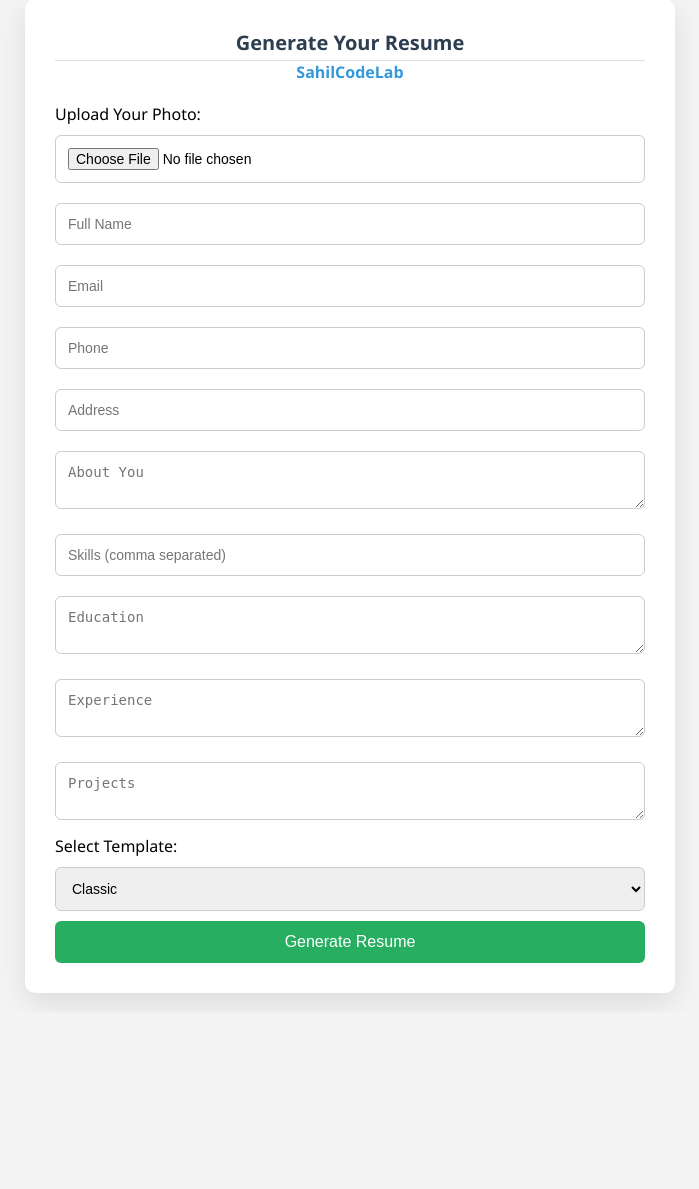
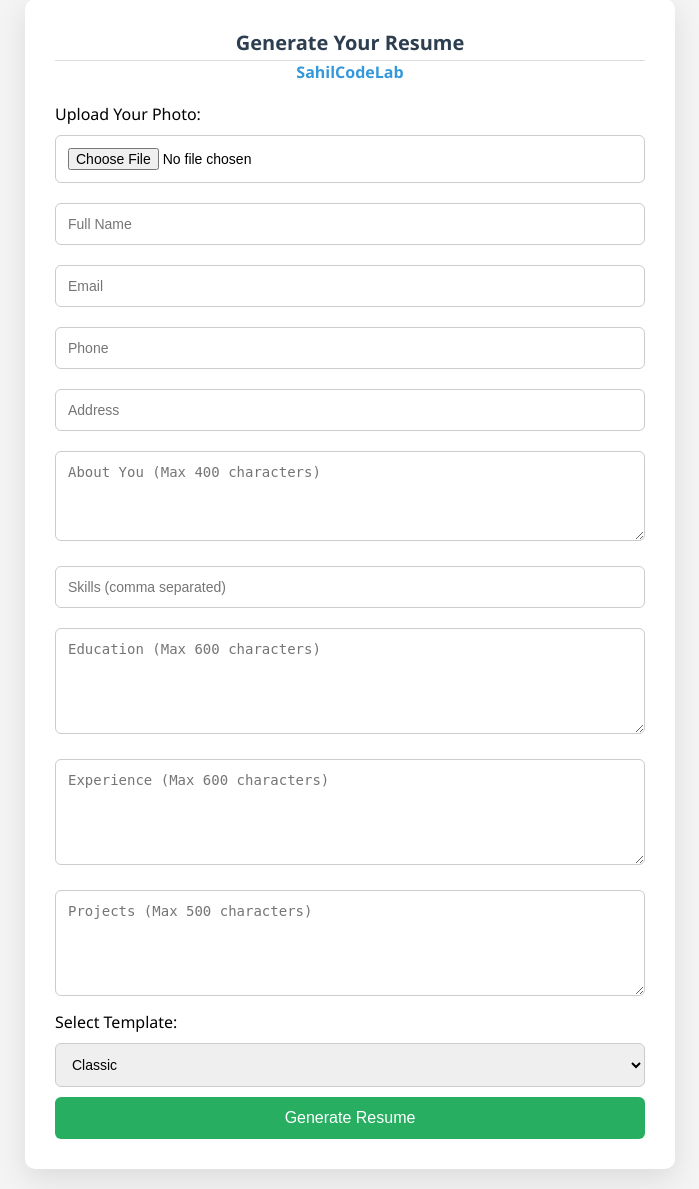
Before and after one commit to SahilCodeLab/Resume, a Flask app: page / in a window 1280 px wide. Shown: the part 21-1210 px from the top of the page, without its empty margins (290-989 px from the left). Before the commit the page ends 1024 px from the top, so only its background shows below. Run offline with Flask 3, Linux system fonts and the light colour scheme; some libraries are stand-ins or nearby versions.

Commit message:
Update form.html

```diff
--- a/templates/form.html
+++ b/templates/form.html
@@ -85,6 +85,7 @@
 </head>
 <body>
 
+<!-- 🔰 Adsterra -->
 <script type="text/javascript">
   atOptions = {
     'key' : '83f3fca3ce7965fb94f03a7ee7cd1eb8',
@@ -94,8 +95,8 @@
     'params' : {}
   };
 </script>
+<script type="text/javascript" src="//www.highperformanceformat.com/83f3fca3ce7965fb94f03a7ee7cd1eb8/invoke.js"></script>
 
-<script type="text/javascript" src="//www.highperformanceformat.com/83f3fca3ce7965fb94f03a7ee7cd1eb8/invoke.js"></script>
 <div class="form-container">
   <h2>Generate Your Resume</h2>
   <h4>SahilCodeLab</h4>
@@ -112,23 +113,23 @@
 
     <input type="hidden" name="photo_data" id="photoData">
 
-      <!-- 📝 User Fields -->
-      <input type="text" name="name" placeholder="Full Name" required>
-      <input type="email" name="email" placeholder="Email" required>
-      <input type="text" name="phone" placeholder="Phone" required>
-      <input type="text" name="address" placeholder="Address">
-      <textarea name="about" placeholder="About You"></textarea>
-      <input type="text" name="skills" placeholder="Skills (comma separated)">
-      <textarea name="education" placeholder="Education"></textarea>
-      <textarea name="experience" placeholder="Experience"></textarea>
-      <textarea name="projects" placeholder="Projects"></textarea>
+    <!-- 📝 User Fields (with character limits) -->
+    <input type="text" name="name" placeholder="Full Name" required maxlength="50">
+    <input type="email" name="email" placeholder="Email" required maxlength="50">
+    <input type="text" name="phone" placeholder="Phone" required maxlength="15">
+    <input type="text" name="address" placeholder="Address" maxlength="100">
+
+    <textarea name="about" placeholder="About You (Max 400 characters)" maxlength="400" rows="4"></textarea>
+    <input type="text" name="skills" placeholder="Skills (comma separated)" maxlength="150">
+    <textarea name="education" placeholder="Education (Max 600 characters)" maxlength="600" rows="5"></textarea>
+    <textarea name="experience" placeholder="Experience (Max 600 characters)" maxlength="600" rows="5"></textarea>
+    <textarea name="projects" placeholder="Projects (Max 500 characters)" maxlength="500" rows="5"></textarea>
 
     <label>Select Template:</label>
     <select name="template">
       <option value="1">Classic</option>
       <option value="2">Modern</option>
-      <!-- ✅ New -->
-  <option value="3">Creative</option>   <!-- ✅ New -->
+      <option value="3">Creative</option> <!-- ✅ Added -->
     </select>
 
     <button type="submit">Generate Resume</button>
@@ -144,7 +145,6 @@
   const cropBox = document.getElementById('crop-box');
   const photoDataInput = document.getElementById('photoData');
 
-    // Load cropped image if exists
   window.onload = () => {
     const saved = localStorage.getItem('croppedPhoto');
     if (saved) {
@@ -161,8 +161,7 @@
     const url = URL.createObjectURL(file);
     imagePreview.src = url;
     cropBox.classList.remove('hidden');
-      photoDataInput.value = ""; // Clear old
-
+    photoDataInput.value = "";
     localStorage.removeItem('croppedPhoto');
 
     imagePreview.onload = () => {
@@ -182,11 +181,7 @@
       return;
     }
 
-      const canvas = cropper.getCroppedCanvas({
-        width: 300,
-        height: 300,
-      });
-
+    const canvas = cropper.getCroppedCanvas({ width: 300, height: 300 });
     const photoData = canvas.toDataURL('image/png');
     photoDataInput.value = photoData;
     localStorage.setItem('croppedPhoto', photoData);
```
Lines whose indentation alone changed are shown as unchanged.
